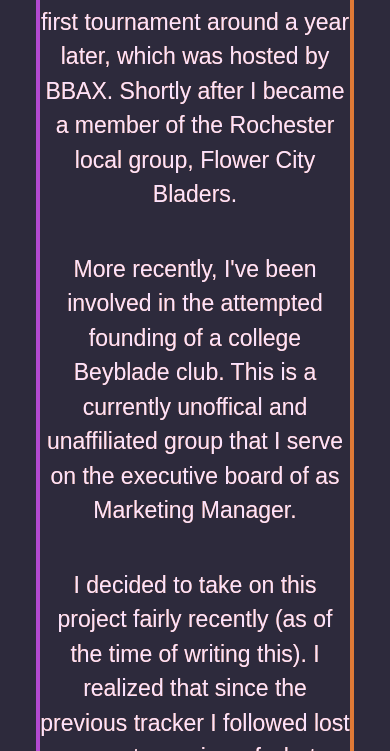
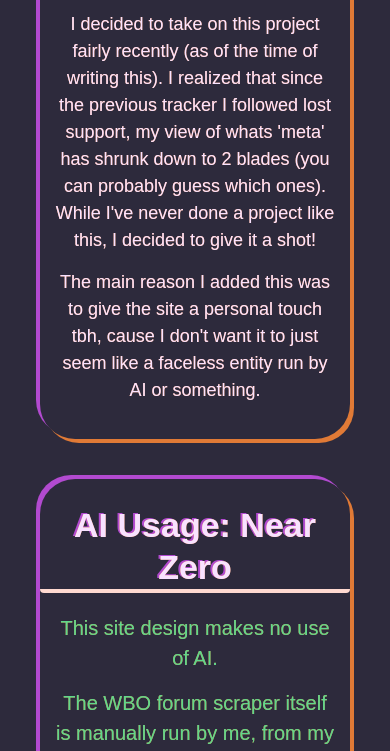
Before and after one commit to PlutionianShore/metabeys, a website: page docs/about.html in a window 390 px wide. Shown: the part 1249-2000 px from the top of the page. Drawn offline with Linux system fonts and the light colour scheme.

Commit message:
minor tweaking

```diff
--- a/docs/aboutstyle.css
+++ b/docs/aboutstyle.css
@@ -266,4 +266,33 @@ a.form-link:hover {
         font-size: 65px;
         margin-top: 25px;
     }
+
+    p {
+        margin: 15px;
+        font-size: 18px;
+    }
+
+    p.green {
+        margin: 15px;
+        font-size: 20px;
+    }
+
+    p.red {
+        margin: 15px;
+        font-size: 20px;
+    }
+
+    div.content-box {
+        padding-bottom: 20px;
+    }
+
+    h2 {
+        margin-bottom: 20px;
+        margin-top: 20px;
+    }
+
+    h3 {
+        margin-bottom: 20px;
+        margin-top: 20px;
+    }
 }
--- a/docs/datastyle.css
+++ b/docs/datastyle.css
@@ -269,4 +269,33 @@ a.form-link:hover {
         font-size: 65px;
         margin-top: 25px;
     }
+
+    p {
+        margin: 15px;
+        font-size: 18px;
+    }
+
+    p.green {
+        margin: 15px;
+        font-size: 20px;
+    }
+
+    p.red {
+        margin: 15px;
+        font-size: 20px;
+    }
+
+    div.content-box {
+        padding-bottom: 20px;
+    }
+
+    h2 {
+        margin-bottom: 20px;
+        margin-top: 20px;
+    }
+
+    h3 {
+        margin-bottom: 20px;
+        margin-top: 20px;
+    }
 }
```
